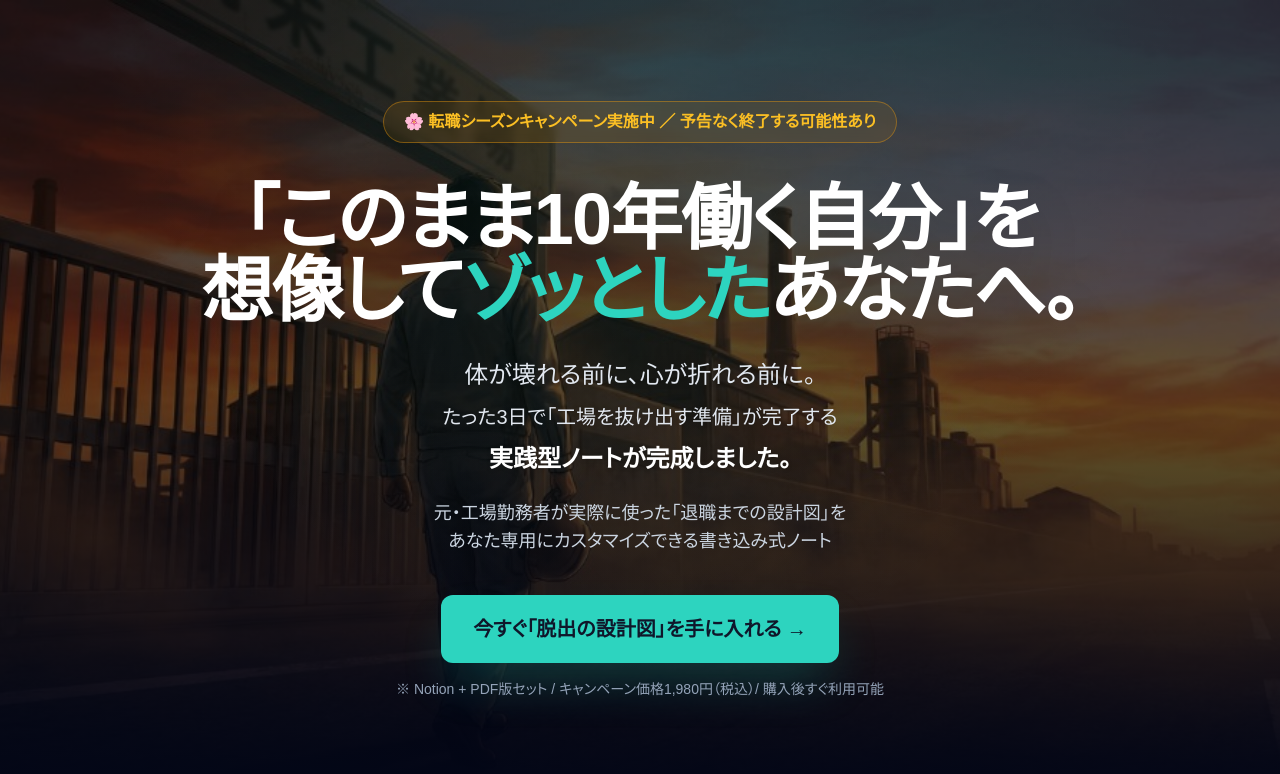
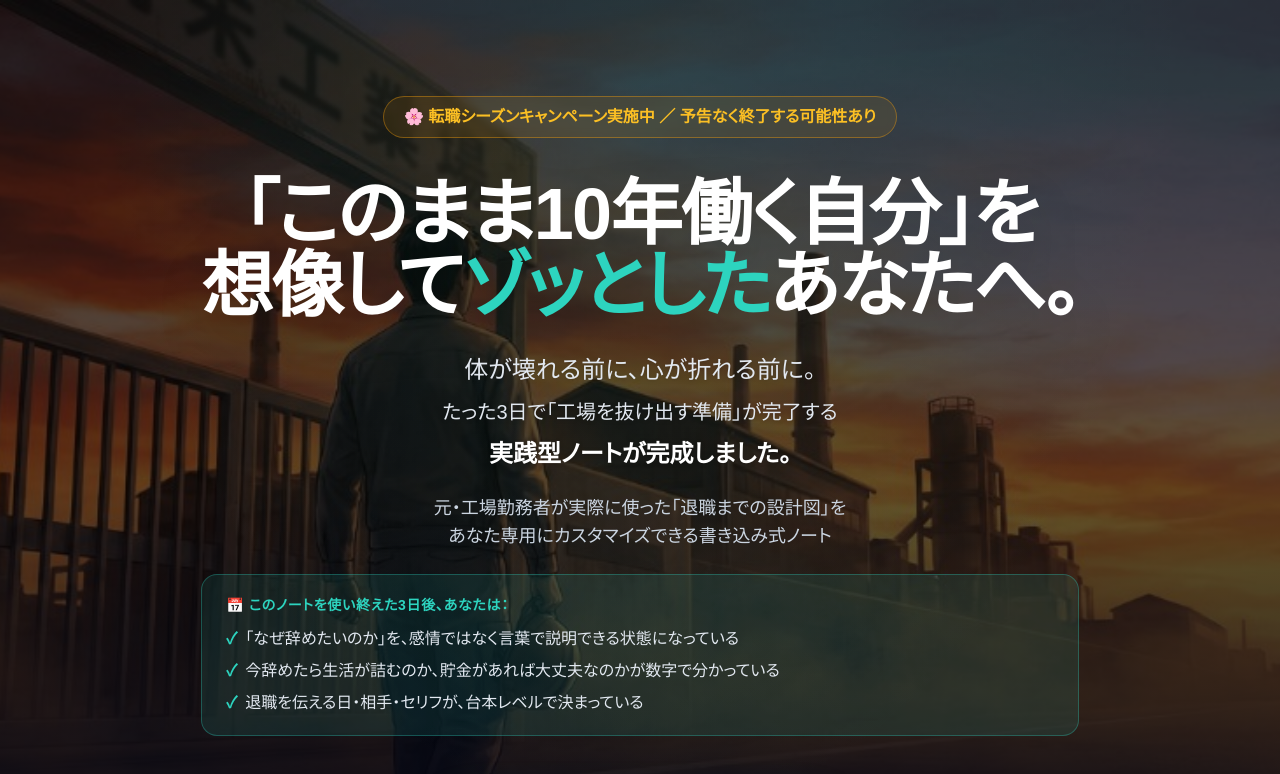
Before and after one commit to ksite24-blip/retirement-simulator, a Next.js app: page /guide in a window 1280 px wide. Shown: the top 774 px of the page. Built offline with nearby package versions, Linux system fonts and the light colour scheme; no server answers.

Commit message:
LP強化：ベネフィット・根拠・限定性を改善

```diff
--- a/src/app/guide/page.tsx
+++ b/src/app/guide/page.tsx
@@ -58,11 +58,28 @@ export default function GuidePage() {
             実践型ノートが完成しました。
           </p>
 
-          <p className="mb-10 text-base leading-relaxed text-slate-300 sm:text-lg">
+          <p className="mb-6 text-base leading-relaxed text-slate-300 sm:text-lg">
             元・工場勤務者が実際に使った「退職までの設計図」を
             <br />
             あなた専用にカスタマイズできる書き込み式ノート
           </p>
+
+          {/* 3日後の状態 */}
+          <div className="mb-10 rounded-2xl border border-teal-400/30 bg-teal-400/10 px-6 py-5 text-left">
+            <p className="mb-3 text-sm font-bold text-teal-400 tracking-wider">📅 このノートを使い終えた3日後、あなたは：</p>
+            <ul className="space-y-2">
+              {[
+                "「なぜ辞めたいのか」を、感情ではなく言葉で説明できる状態になっている",
+                "今辞めたら生活が詰むのか、貯金があれば大丈夫なのかが数字で分かっている",
+                "退職を伝える日・相手・セリフが、台本レベルで決まっている",
+              ].map((item, i) => (
+                <li key={i} className="flex items-start gap-2 text-sm text-slate-200 sm:text-base">
+                  <span className="shrink-0 text-teal-400 font-bold">✓</span>
+                  {item}
+                </li>
+              ))}
+            </ul>
+          </div>
 
           <Link
             href="https://buy.stripe.com/3cI5kC7lxaSo38p7MDdEs02"
@@ -268,6 +285,14 @@ export default function GuidePage() {
               そこで必要だったのは、「勢いで辞める勇気」ではなく、
               <br />
               &#34;致命傷を避けながら抜け出すための、3日間の準備&#34;でした。
+            </p>
+          </div>
+
+          {/* 制作者の今 */}
+          <div className="mt-12 rounded-2xl border border-slate-600 bg-slate-800 p-8">
+            <p className="mb-2 text-xs font-bold tracking-wider text-slate-400 uppercase">制作者・笹田 康太 / UNLOOP</p>
+            <p className="text-base leading-relaxed text-slate-300 sm:text-lg">
+              あの日、3日間かけて「なぜ辞めたいか・お金はどうするか・誰にどう伝えるか」を紙に書き出して整理したことで、退職を決断できました。工場を辞めてからWebの仕事を始め、現在はUNLOOPとして活動しています。<span className="font-bold text-white">このノートは、あの3日間の設計図を、誰でも使えるテンプレートにしたものです。</span>
             </p>
           </div>
         </div>
@@ -704,14 +729,23 @@ export default function GuidePage() {
 
             <div className="mb-8 border-t border-slate-700 pt-10">
               {/* キャンペーンバッジ */}
-              <div className="mb-6 inline-flex items-center gap-2 rounded-full border border-teal-400/40 bg-teal-400/10 px-4 py-2">
+              <div className="mb-4 inline-flex items-center gap-2 rounded-full border border-teal-400/40 bg-teal-400/10 px-4 py-2">
                 <span className="text-sm font-bold text-teal-400">🌸 転職シーズンキャンペーン実施中</span>
               </div>
+
+              {/* 限定性の理由 */}
+              <div className="mb-6 rounded-xl border border-amber-500/40 bg-amber-500/10 px-5 py-4 text-left">
+                <p className="text-sm font-bold text-amber-400 mb-1">⚠️ このキャンペーンが終わる理由</p>
+                <p className="text-sm text-slate-300 leading-relaxed">
+                  3月・4月は転職を考える人が最も多い「転職シーズン」です。この時期に一人でも多くの人に届けたいという思いから、期間限定で値下げしています。<span className="font-bold text-white">転職シーズンが終わる4月以降は、通常価格3,980円に戻します。</span>
+                </p>
+              </div>
+
               <p className="mb-1 text-lg text-slate-400">
                 通常価格：<span className="line-through">3,980円</span>（税込）
               </p>
               <p className="mb-4 font-bold text-amber-400">
-                👇 キャンペーン価格（予告なく終了する可能性あり）
+                👇 転職シーズンキャンペーン価格（4月以降は値上げ予定）
               </p>
               <p
                 className="font-black leading-none text-teal-400"
```
